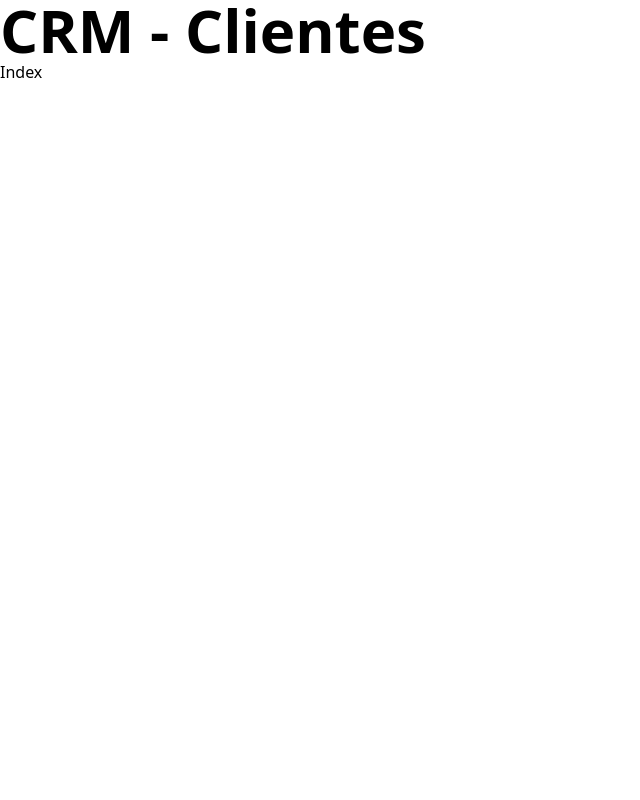
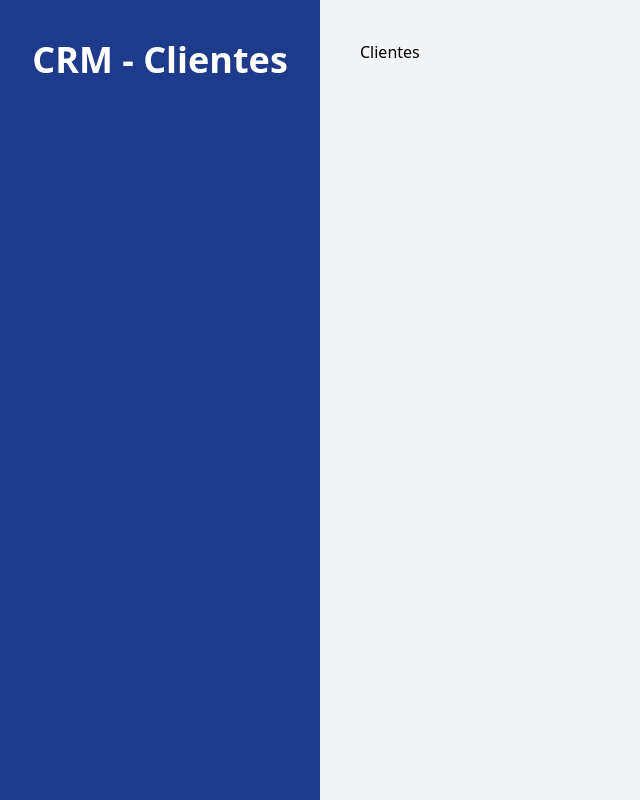
Before and after one commit to dev-geampiere/crm-react, a React (Vite) app: page / in a window 1280 px wide. Shown: the whole page, without its empty margins (0-640 px from the left). Built offline with nearby package versions, Linux system fonts and the light colour scheme.

Commit message:
Creando el Layout principal

```diff
--- a/index.html
+++ b/index.html
@@ -4,9 +4,9 @@
     <meta charset="UTF-8" />
     <link rel="icon" type="image/svg+xml" href="/vite.svg" />
     <meta name="viewport" content="width=device-width, initial-scale=1.0" />
-    <title>Vite + React</title>
+    <title>CRM - React Router DOM - Vite - Tailwind CSS</title>
   </head>
-  <body>
+  <body class="min-h-screen bg-gray-100">
     <div id="root"></div>
     <script type="module" src="/src/main.jsx"></script>
   </body>
--- a/src/components/Layout.jsx
+++ b/src/components/Layout.jsx
@@ -2,10 +2,13 @@
 
 const Layout = () => {
   return (
-    <div>
-      <h1 className='text-6xl font-bold'>CRM - Clientes</h1>
-
-      <Outlet />
+    <div className='md:flex md:min-h-screen'>
+      <aside className='md:w-1/4 bg-blue-900 px-5 py-10'>
+        <h2 className='text-4xl font-black text-center text-white'>CRM - Clientes</h2>
+      </aside>
+      <main className='md:w-3/4 p-10 md:h-screen overflow-scroll'>
+        <Outlet />
+      </main>
     </div>
   )
 
--- a/src/pages/Index.jsx
+++ b/src/pages/Index.jsx
@@ -2,7 +2,7 @@
 
 const Index = () => {
   return (
-    <div>Index</div>
+    <div>Clientes</div>
   )
 }
 
```
